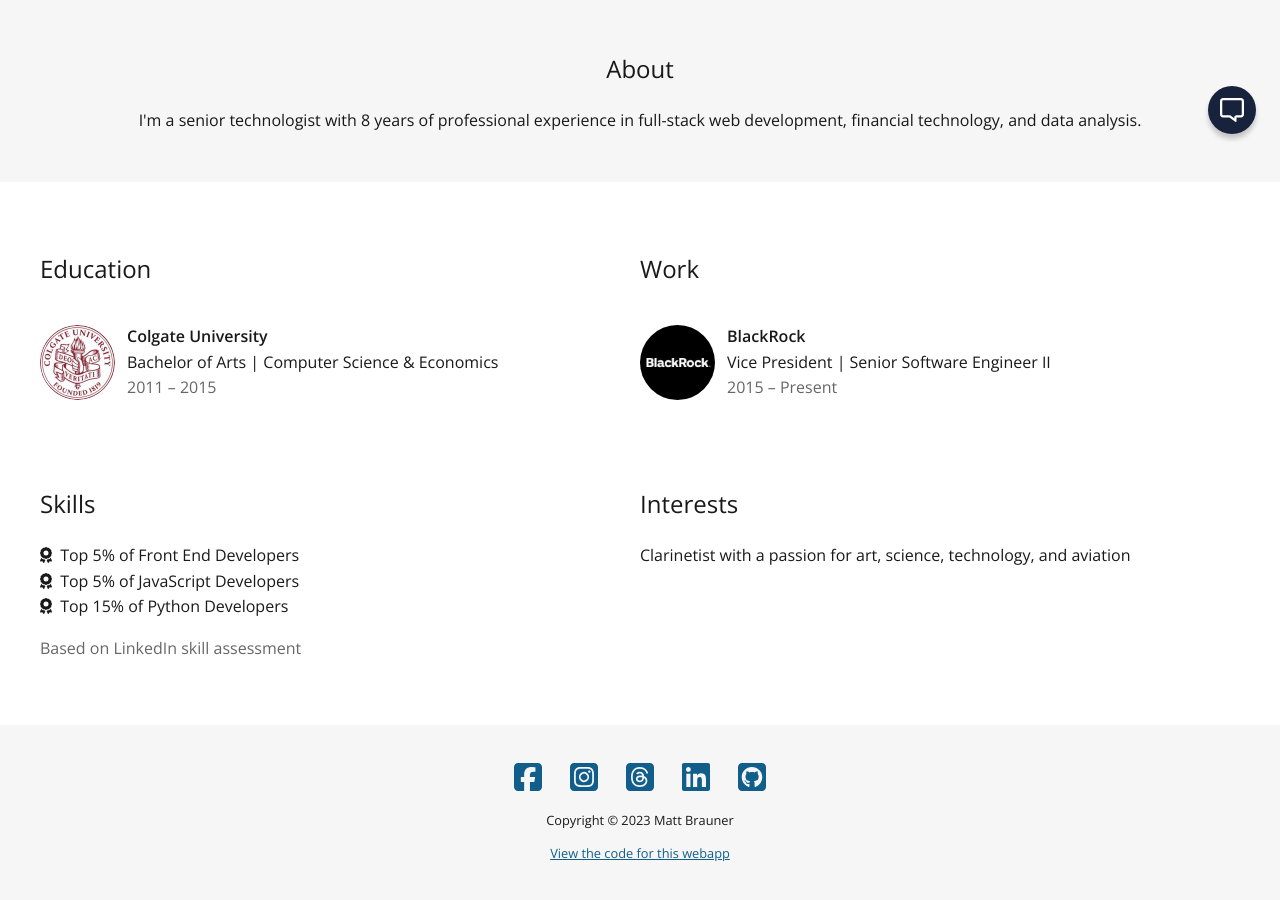
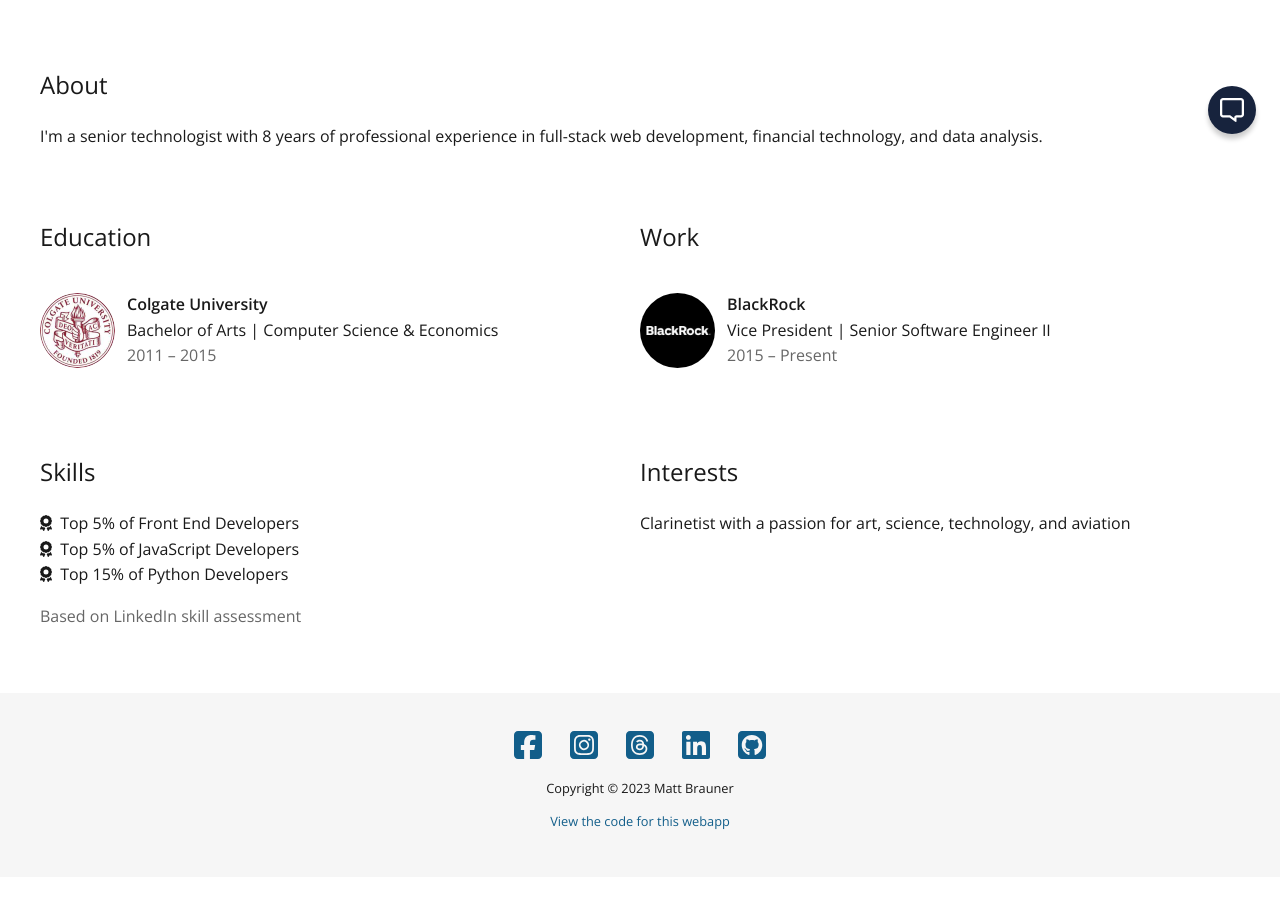
Before and after one commit to mb4828/mb-website, a Next.js app: page / in a window 1280 px wide. Shown: the part 642-1542 px from the top of the page. After the commit the page ends 1519 px from the top, so only its background shows below. Built offline with nearby package versions, Linux system fonts and the light colour scheme.

Commit message:
Starting to implement email api

```diff
--- a/next.config.js
+++ b/next.config.js
@@ -5,6 +5,6 @@
   },
   output: 'export',
   trailingSlash: true,
-}
+};
 
-module.exports = nextConfig
+module.exports = nextConfig;
--- a/package.json
+++ b/package.json
@@ -23,6 +23,7 @@
     "@types/react": "18.2.21",
     "@types/react-dom": "18.2.7",
     "animate.css": "^4.1.1",
+    "axios": "^1.5.0",
     "eslint": "8.49.0",
     "eslint-config-next": "13.4.19",
     "next": "13.4.19",
--- a/src/app/chat.tsx
+++ b/src/app/chat.tsx
@@ -1,5 +1,6 @@
 'use client';
 
+import axios from 'axios';
 import styles from './chat.module.scss';
 import { faMessage } from '@fortawesome/free-regular-svg-icons';
 import { faPaperPlane, faXmark } from '@fortawesome/free-solid-svg-icons';
@@ -35,13 +36,23 @@
     setAnchorEl(anchorEl ? null : event.currentTarget);
   }
 
-  function _advanceConversationHelper(amount: number) {
+  // send an email notification to Matt
+  async function sendEmail() {
+    const body = { name: conversationName, email: conversationEmail, message: conversationMessage };
+    const response = await axios.post('https://f22uyn4vtfmymrei6jdxtm6f7u0xomsz.lambda-url.us-east-1.on.aws/', body);
+    console.log(response);
+  }
+
+  async function _advanceConversationHelper(amount: number) {
+    if (ConversationState.EmailReceived === conversationState + amount) {
+      await sendEmail();
+    }
     setConversationState(conversationState + amount);
     conversationEl?.scrollIntoView({ behavior: 'smooth', block: 'nearest', inline: 'nearest' });
   }
 
   // advance the conversation and record messages from the user
-  function advanceConversation(e: any) {
+  async function advanceConversation(e: any) {
     e.preventDefault();
     e.stopPropagation();
 
@@ -64,7 +75,7 @@
       if (conversationTextarea) {
         conversationTextarea.value = ''; // clear input
       }
-      _advanceConversationHelper(1); // show user input
+      await _advanceConversationHelper(1); // show user input
       setTimeout(() => _advanceConversationHelper(2), 1000); // show response
     }
   }
--- a/src/app/globals.scss
+++ b/src/app/globals.scss
@@ -48,8 +48,12 @@
 
 a,
 a:focus,
-a:visited,
+a:visited {
+  text-decoration: none;
+  color: var(--secondary-color);
+}
 a:hover {
+  text-decoration: underline;
   color: var(--secondary-color);
 }
 
--- a/src/app/page.module.scss
+++ b/src/app/page.module.scss
@@ -25,13 +25,6 @@
   }
 }
 
-.lead {
-  margin: 0;
-  padding: 2em;
-  text-align: center;
-  background: var(--light-gray);
-}
-
 .main {
   max-width: 1200px;
   margin: 0 auto;
@@ -45,6 +38,10 @@
     div {
       margin: 1em 0;
       flex-basis: 50%;
+    }
+
+    .full_width {
+      flex-basis: 100%;
     }
 
     .img_wrap {
--- a/src/app/page.tsx
+++ b/src/app/page.tsx
@@ -56,16 +56,16 @@
         </div>
       </header>
 
-      <div className={`${styles.lead} ${styles.reveal}`}>
-        <h2>About</h2>
-        <p>
-          I&apos;m a senior technologist with {yearsExp} years of professional experience in full-stack web development,
-          financial technology, and data analysis.
-        </p>
-      </div>
-
       <main className={styles.main}>
         <div className={styles.content_grid}>
+          <div className={`${styles.full_width} ${styles.reveal}`}>
+            <h2>About</h2>
+            <p>
+              I&apos;m a senior technologist with {yearsExp} years of professional experience in full-stack web
+              development, financial technology, and data analysis.
+            </p>
+          </div>
+
           <div className={styles.reveal}>
             <h2>Education</h2>
             <div className={styles.img_wrap}>
```
Also changed, not shown: 1 other file (tests, documents, lock files or other folders).
